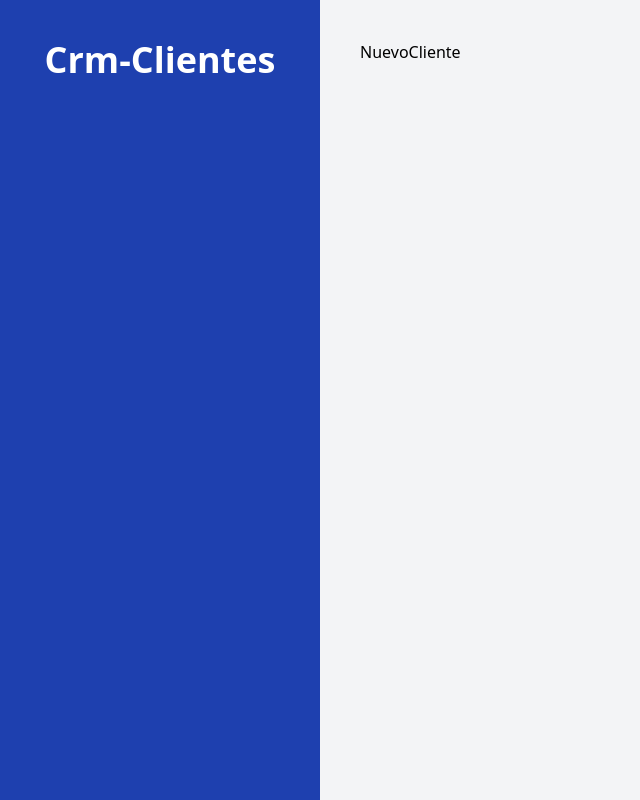
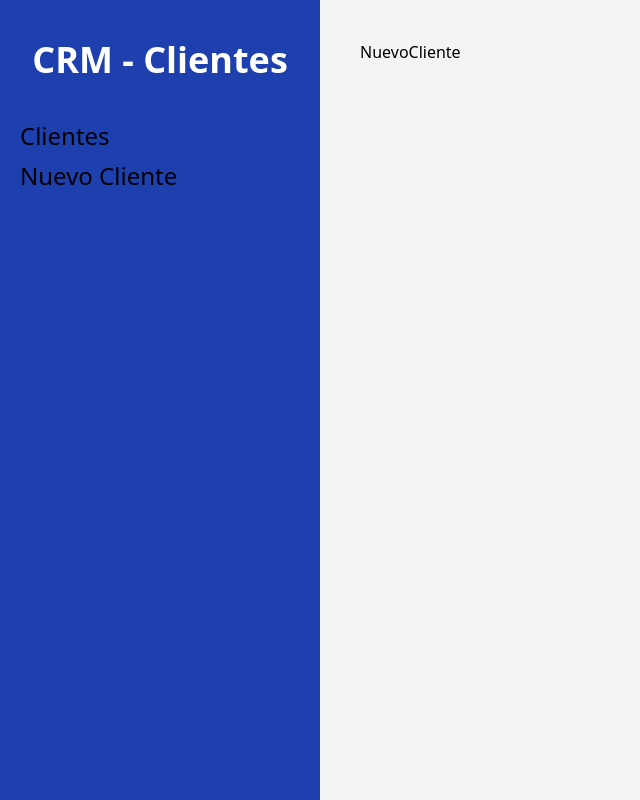
Before and after one commit to danieldrako/crm-react-routerDOM, a React (Vite) app: page /clientes/nuevo in a window 1280 px wide. Shown: the whole page, without its empty margins (0-640 px from the left). Built offline with nearby package versions, Linux system fonts and the light colour scheme.

Commit message:
after navigate between components with link

```diff
--- a/src/components/Layout.jsx
+++ b/src/components/Layout.jsx
@@ -1,10 +1,15 @@
-import { Outlet } from "react-router-dom"
+import { Outlet, NavLink, Link } from "react-router-dom"
 
 const Layout = () => {
   return (
     <div className="md:flex md:min-h-scren">
         <aside className="md:w-1/4 bg-blue-800 px-5 py-10">
-          <h2 className= "text-4xl font-black text-center text-white">Crm-Clientes</h2>
+          <h2 className= "text-4xl font-black text-center text-white">CRM - Clientes</h2>
+
+          <nav className="mt-10">
+              <Link className="text-2xl block mt-2 hover:text-blue-300 " to="/">Clientes</Link>
+              <Link className="text-2xl block mt-2 hover:text-blue-300 " to="/clientes/nuevo">Nuevo Cliente</Link>
+          </nav>
 
         </aside>
 
```
